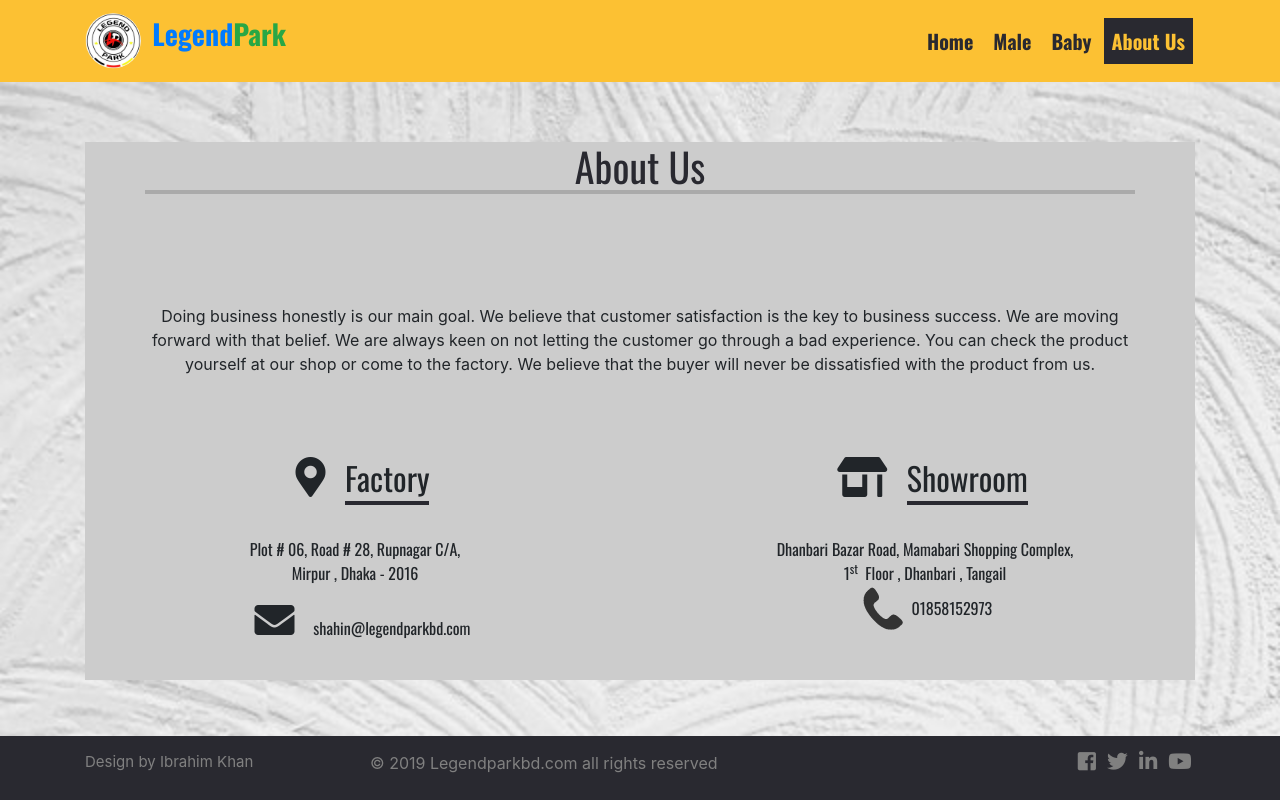
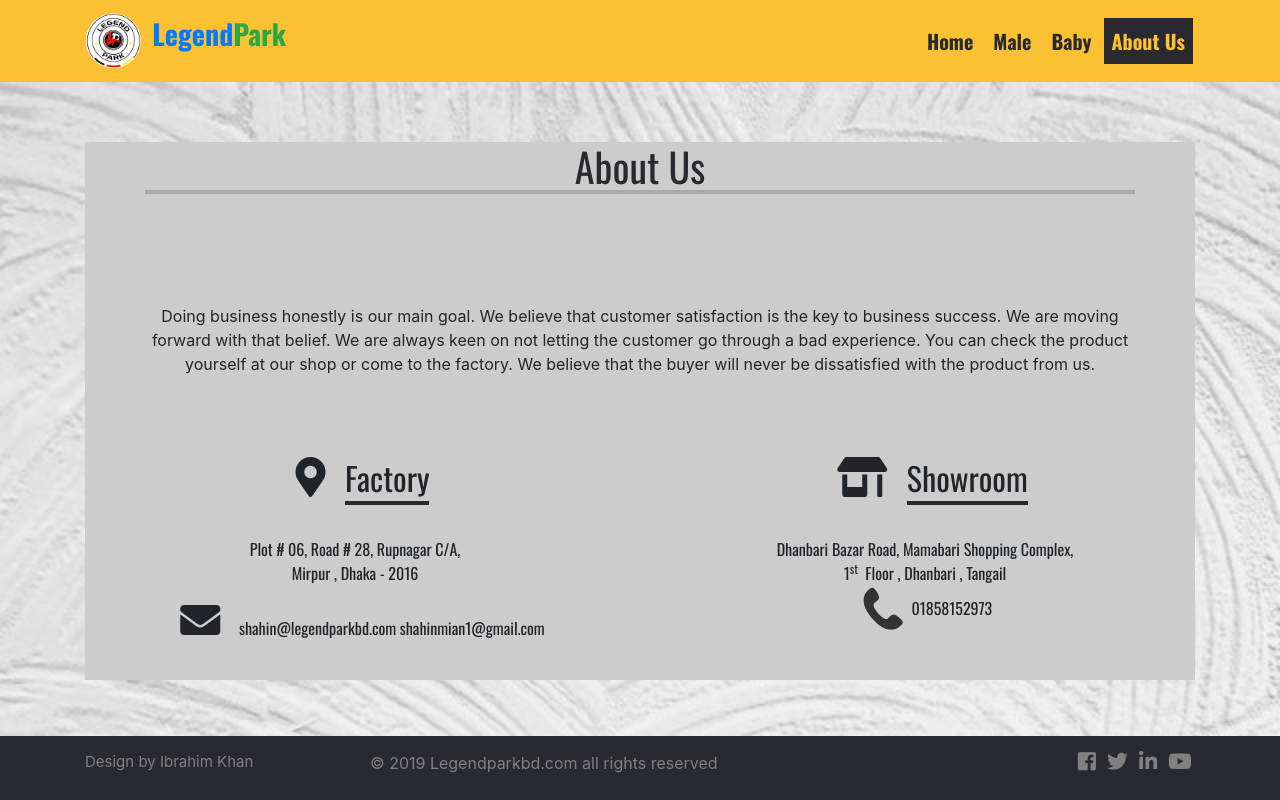
Before and after one commit to Legendpark/legend, a plain HTML site: page about.html in a window 1280 px wide. Drawn offline with nearby package versions, Linux system fonts and the light colour scheme.

Commit message:
Mail added

```diff
--- a/about.html
+++ b/about.html
@@ -18,8 +18,7 @@
 
 
 
-  <meta name="robots" content="NOODP">
-  <meta name="robots" content="nosnippet">
+
 
   <meta property="og:title" content="legendparkbd.com - A fashionable T shirt Brand of BD">
   <meta property="og:description" content="We have services for t shirt design,t shirt printing,online shopping bangladesh ,polo t shirt,clothing store online and great quality products with low price.">
@@ -97,7 +96,8 @@
       <h2 class="d-inline fact">Factory</h2>
       <div class="location">Plot # 06, Road # 28, Rupnagar C/A, <br>Mirpur , Dhaka - 2016 <br>
         <i class="fas fa-envelope"></i>
-        <div class="email d-inline"> shahin@legendparkbd.com </div>
+        <div class="email d-inline"> shahin@legendparkbd.com </div><div class="email d-inline"> shahinmian1@gmail.com </div>
+
       </div>
     </div>
     <div class="col-6"><i class="fas fa-store-alt"></i>
```
